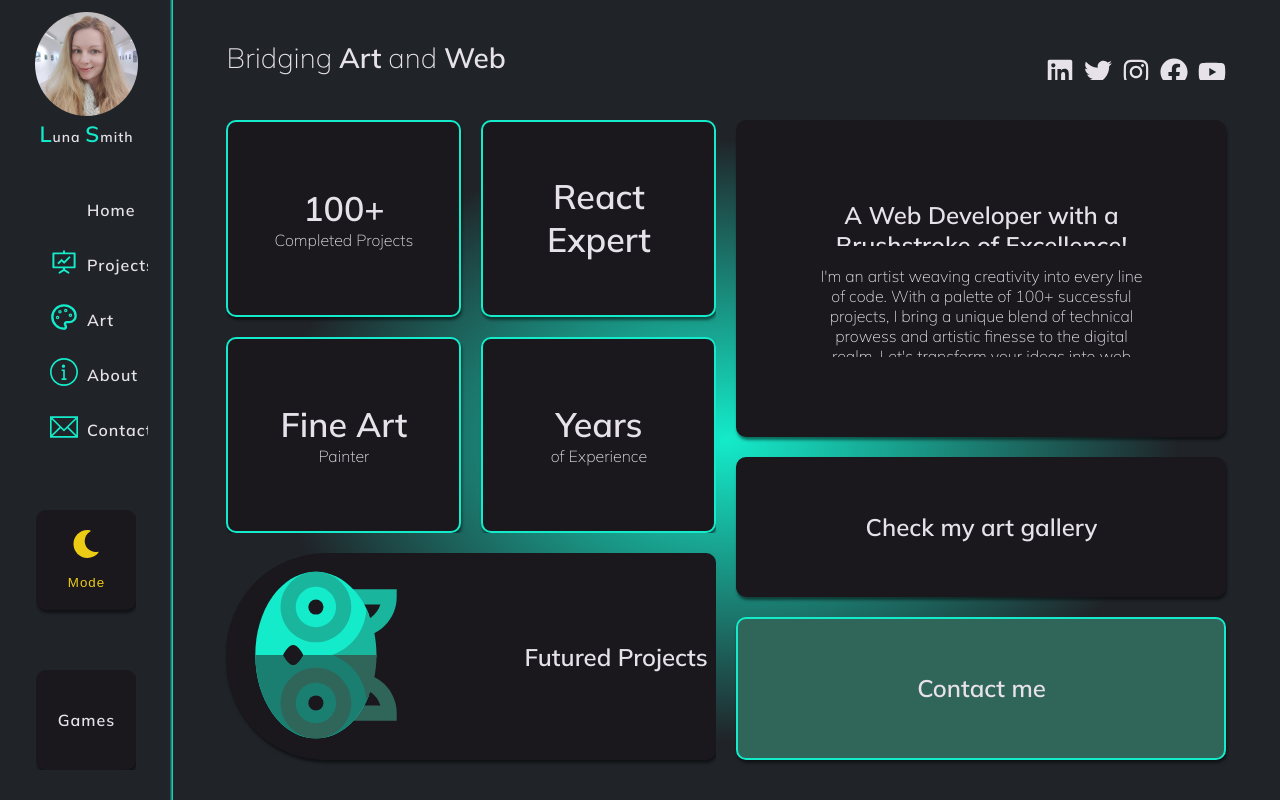
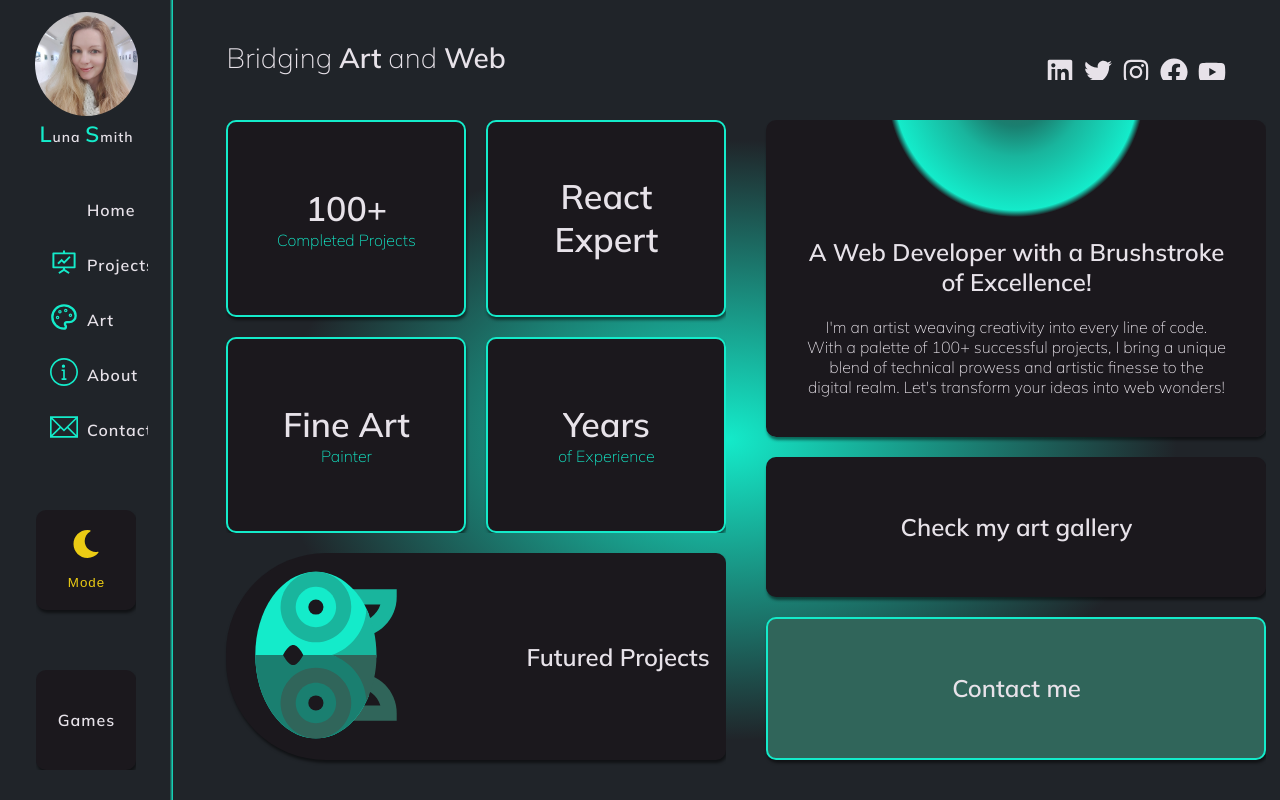
Before and after one commit to Lu-Smith/new_react_portfolio_sass, a React (Create React App) app: page / in a window 1280 px wide. Built offline with nearby package versions, Linux system fonts and the light colour scheme; some icons are missing.

Commit message:
Updated Home styling

```diff
--- a/src/components/Home/Hero.tsx
+++ b/src/components/Home/Hero.tsx
@@ -37,30 +37,29 @@ const Hero = ({ mode }: ModeProps) => {
         </div>
       </div>
       <div className="messageContainer">
-        <div className='mainInfo'>
-          <Link to='/about'>
+        <Link to='/about' className='mainInfo'>
+          <div>
             <h2>A Web Developer with a Brushstroke of Excellence!</h2>
             <span>I'm an artist weaving creativity into every line of code. With a palette of 100+ successful projects, I bring a unique blend of technical prowess and artistic finesse to the digital realm. Let's transform your ideas into web wonders!</span>
+          </div>
         </Link>
-        </div>
-        <div>
         <a
           href="https://luartgallery.com/"
           target='_blank'
           rel="noreferrer"
           aria-label='LuArt Gallery' >
+          <div>
             <h2>Check my art gallery</h2>
+          </div>
         </a>
-        </div>
+        <Link to='/contact' className='contact'>
           <motion.div
-        className='contact'
           variants={contactVariants}
           initial="initial"
           animate="animate">
-          <Link to='/contact'>
               <h2>Contact me</h2>
+          </motion.div>
         </Link>
-        </motion.div>
       </div>
     </div>
   )
--- a/src/styles/futuredContainer.scss
+++ b/src/styles/futuredContainer.scss
@@ -2,17 +2,34 @@
     .boxContainer {
         background-color: $primary-background;
         color: $primary-color;
+
+        &:hover {
+            span {
+                color: $primary-color;
+            }
+        }
+
+        span {
+            color: $focus-color;
+        }
     }
 }
 
 .FuturedComponents.lightMode {
-    .boxContainer {
-        background-color: $secondary-background;
-        color: $light-box-background;
-        span {
-            font-weight: 600;
+        .boxContainer {
+            background-color: $primary-color;
+            transition: 200ms all ease-in-out;
+            color: $light-box-background;
+
+            &:hover {
+                background-color: $light-box-background;
+                color: $focus-color;
+            }
+            span {
+                font-weight: 600;
+                color: $secondary-color;
+            }
         }
-    }
 }
 
 
--- a/src/styles/hero.scss
+++ b/src/styles/hero.scss
@@ -8,17 +8,38 @@
     }
 
     .messageContainer {
+        a {
+            background-color: $primary-background;
+        }
+
         .contact {
             background-color: $light-box-background;
             border: $futured-border;
+            transition: 200ms all ease-in-out;
 
                 h2 {
                     color: $primary-color;
                 }
+
+            &:hover {
+                background-color: $standard-background;
+            }
         }
 
-        div {
-            background-color: $primary-background;
+        .mainInfo {
+            background: radial-gradient(
+                circle at 50% -10%,
+                $light-box-background 0%,
+                $owl-green 8.9%,
+                $owl-focus-green 15.9%,
+                $focus-color 28.4%,
+                $primary-background 30%
+            );
+            transform: 200ms all ease;
+
+            &:hover {
+                background-color: $primary-background;
+            }
         }
     }
 }
@@ -27,16 +48,7 @@
     background: $light-hero-background;
 
     .futuredContainer {
-        color: $secondary-color;
-
-        .boxContainer {
-            background-color: $primary-color;
-
-            &:hover {
-                color: $light-box-background;
-            }
-        }
-
+        color: $primary-color;
         .recentProjects{
             background-color: $primary-color;
 
@@ -51,7 +63,40 @@
     }
 
     .messageContainer {
+        a {
+            background-color: $primary-color;
+            color: $light-box-background;
+
+            &:hover {
+                color: $secondary-color;
+            }
+        }
+
         .mainInfo {
+            background: radial-gradient(
+                circle at 50% -10%,
+                $light-box-background 0%,
+                $owl-green 8.9%,
+                $owl-focus-green 15.9%,
+                $focus-color 28.4%,
+                $primary-color 30%
+            );
+            position: relative;
+            transform: 200ms all ease;
+
+            &:hover {
+                background-color: $standard-background;
+            }
+
+            @include mobile {
+                h2 {
+                    position: relative;
+                    top: 10px;
+                }
+            }
+
+
+
             span {
                 font-weight: 600;
             }
@@ -60,26 +105,14 @@
         .contact {
             background-color: $light-box-background;
             border: $futured-border;
+            transition: 200ms all ease-in-out;
 
                 h2 {
                     color: $primary-color;
                 }
-        }
-
-        div {
-            background-color: $primary-color;
-            color: $light-box-background;
 
             &:hover {
-                color: $secondary-color;
-            }
-
-            a {
-                color: $secondary-color;
-
-                &:hover {
-                    color: $light-box-background;
-                }
+                background-color: $standard-background;
             }
         }
     }
@@ -193,19 +226,19 @@
     }
 
     .messageContainer {
-        flex:1;
+        flex: 1;
         height: 100%;
-        @include flex-direction(center, column);
+        padding: $basic-padding-right;
+        @include flex-direction(flex-start, column);
         gap: 20px;
-        padding: $basic-padding-left;
+        overflow: hidden;
 
         @include mobile {
-            padding: $mobile-padding;
             gap: 10px;
             padding: 10px 10px 10px 5px;
         }
 
-        div {
+        a {
             flex: 1;
             border-radius: 10px;
             text-align: center;
@@ -215,6 +248,16 @@
             gap: 20px;
             width: 100%;
             padding: $basic-padding;
+
+            @include mobile {
+                padding: $mobile-padding;
+                font-size: $mobile-font-size;
+                position: relative;
+
+                span {
+                    display: none;
+                }
+            }
 
             @include mobile {
                 border-radius: 5px;
@@ -230,43 +273,16 @@
 
         .mainInfo {
             flex: 4;
+            @include flex-direction(flex-end, column);
+
+            h2 {
+                padding-bottom: 20px;
+            }
 
             @include mobile {
                 flex: 3;
-                background: radial-gradient(
-                    circle at 50% 1.2%,
-                    $light-box-background 0%,
-                    $owl-green 8.9%,
-                    $owl-focus-green 15.9%,
-                    $focus-color 28.4%,
-                    $primary-background 30%
-                );
-                transform: 200ms all ease;
-
-                &:hover {
-                    background-color: $primary-background;
-                }
-            }
-
-            a {
-                @include flex-direction(center, column);
-                gap: 20px;
-                padding: $basic-padding;
-
-                @include mobile {
-                    padding: $mobile-padding;
-                    font-size: $mobile-font-size;
-                    top: 40px;
-                    position: relative;
-
-                    &:hover {
-                        top: 0;
-                    }
-
-                    span {
-                        display: none;
-                    }
-                }
+                position: relative;
+                overflow: hidden;
             }
         }
     }
```
Lines whose indentation alone changed are shown as unchanged.
